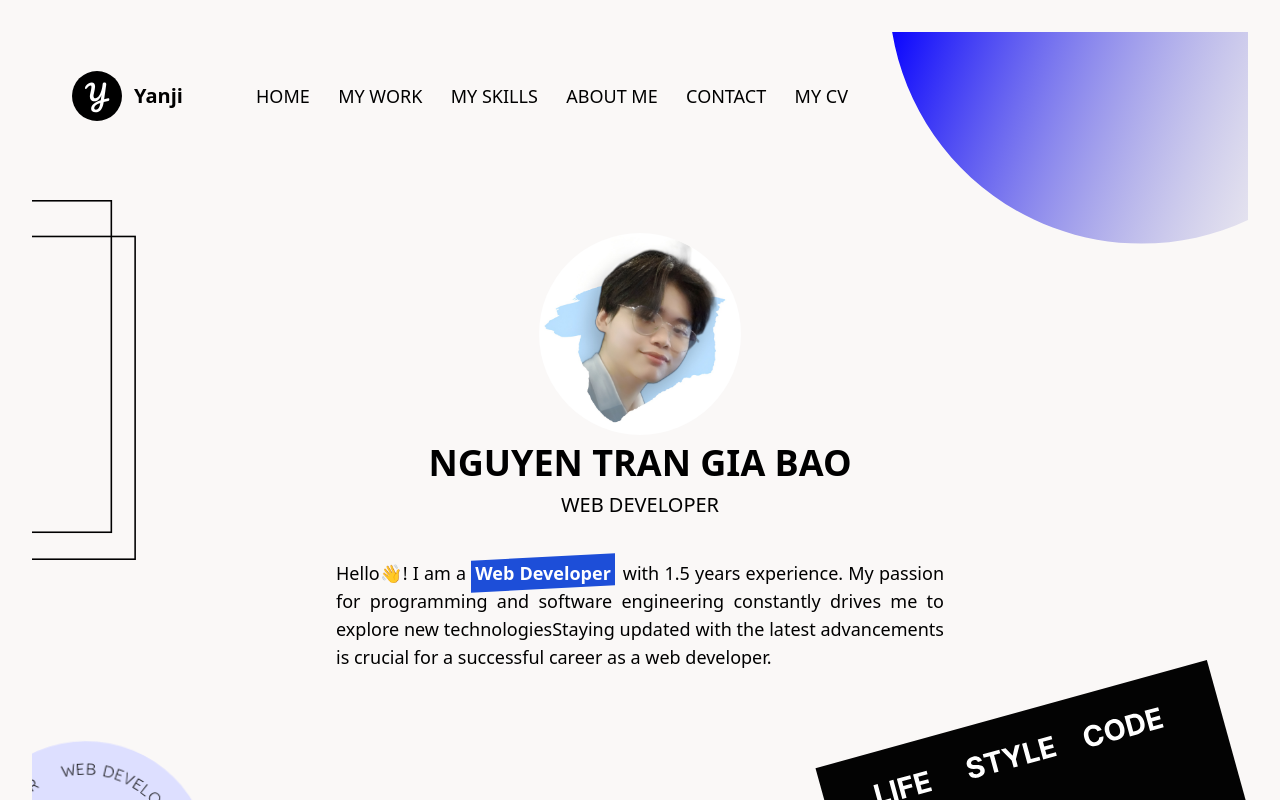
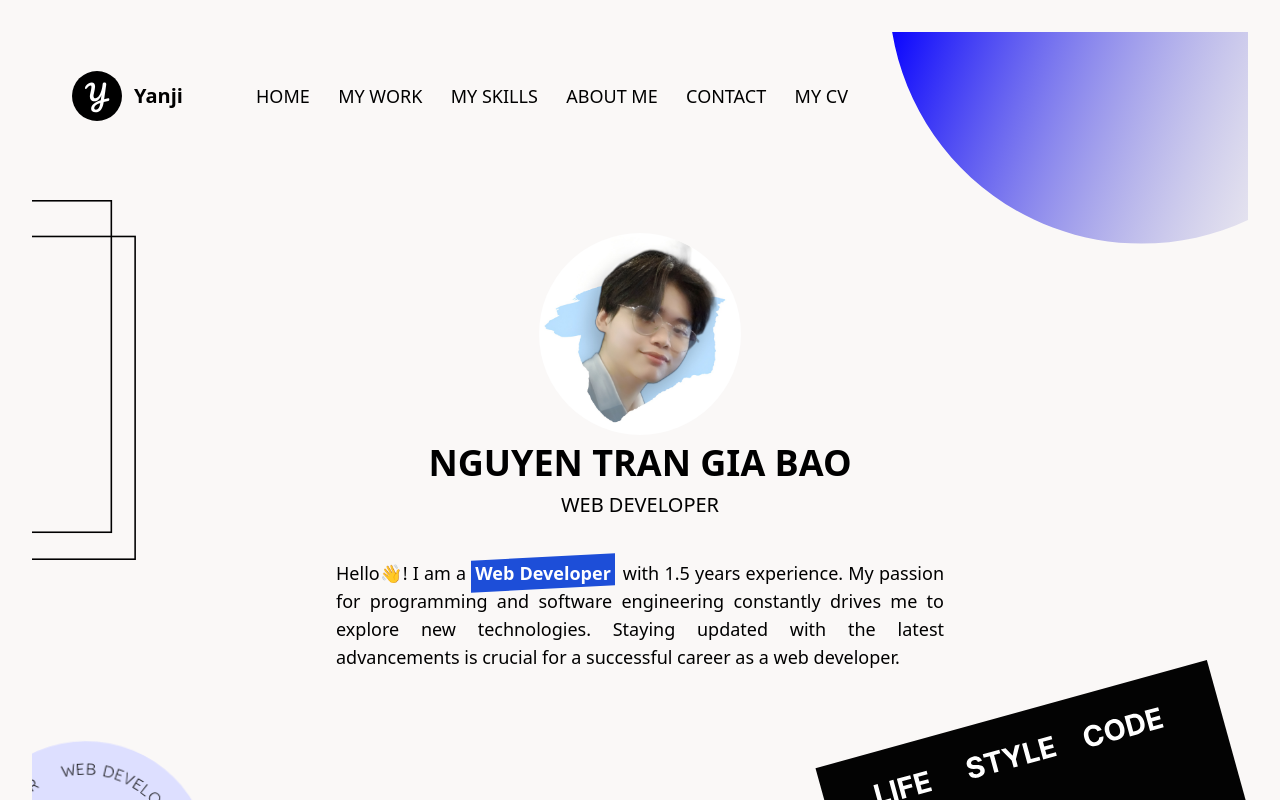
Before and after one commit to ngtrgiabao/porfolio, a React (Vite) app: page / in a window 1280 px wide. Shown: the top 800 px of the page. Built offline with nearby package versions, Linux system fonts and the light colour scheme; a web font is replaced by a local one.

Commit message:
fix title

```diff
--- a/src/components/Banner.jsx
+++ b/src/components/Banner.jsx
@@ -37,8 +37,9 @@ const Banner = ({ avatar }) => {
             </a>
             <span>
               with 1.5 years experience. My passion for programming and software
-              engineering constantly drives me to explore new technologies
+              engineering constantly drives me to explore new technologies.
             </span>
+            {" "}
             <span className="mt-2">
               Staying updated with the latest advancements is crucial for a
               successful career as a web developer.
```
